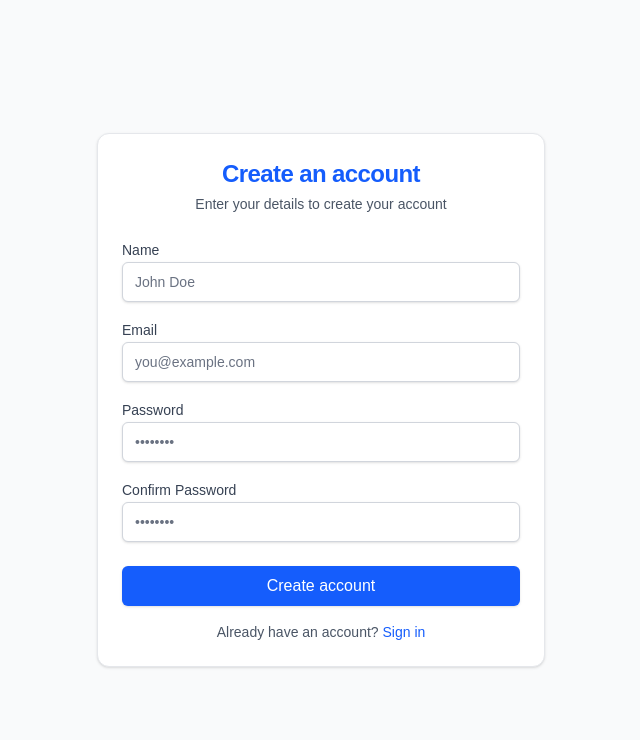
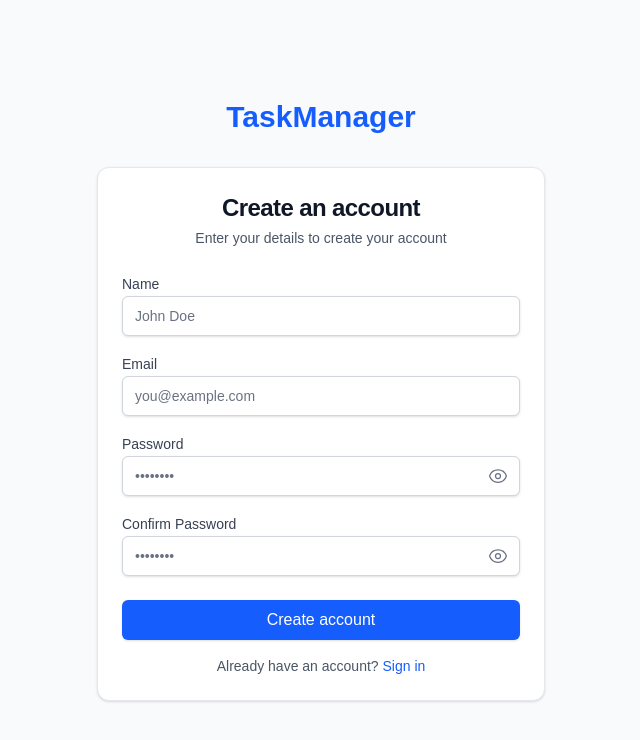
Before and after one commit to InfoDasher/task-manager, a Next.js app: page /register in a window 1280 px wide. Shown: the top 740 px of the page, without its empty margins (319-959 px from the left). Built offline with nearby package versions, Linux system fonts and the light colour scheme.

Commit message:
feat: Add password visibility toggle and app branding to auth pages
- Add eye/eye-slash toggle icons to password fields
- Add TaskManager branding above login/register cards
- Update title color from blue to gray-900 for better hierarchy
- Improve form layout with flex-col for proper alignment

```diff
--- a/src/app/(auth)/login/page.tsx
+++ b/src/app/(auth)/login/page.tsx
@@ -8,10 +8,28 @@
 import { Input } from "@/components/ui/input";
 import { Card, CardContent, CardDescription, CardFooter, CardHeader, CardTitle } from "@/components/ui/card";
 
+function EyeIcon({ className }: { className?: string }) {
+  return (
+    <svg xmlns="http://www.w3.org/2000/svg" fill="none" viewBox="0 0 24 24" strokeWidth={1.5} stroke="currentColor" className={className}>
+      <path strokeLinecap="round" strokeLinejoin="round" d="M2.036 12.322a1.012 1.012 0 0 1 0-.639C3.423 7.51 7.36 4.5 12 4.5c4.638 0 8.573 3.007 9.963 7.178.07.207.07.431 0 .639C20.577 16.49 16.64 19.5 12 19.5c-4.638 0-8.573-3.007-9.963-7.178Z" />
+      <path strokeLinecap="round" strokeLinejoin="round" d="M15 12a3 3 0 1 1-6 0 3 3 0 0 1 6 0Z" />
+    </svg>
+  );
+}
+
+function EyeSlashIcon({ className }: { className?: string }) {
+  return (
+    <svg xmlns="http://www.w3.org/2000/svg" fill="none" viewBox="0 0 24 24" strokeWidth={1.5} stroke="currentColor" className={className}>
+      <path strokeLinecap="round" strokeLinejoin="round" d="M3.98 8.223A10.477 10.477 0 0 0 1.934 12C3.226 16.338 7.244 19.5 12 19.5c.993 0 1.953-.138 2.863-.395M6.228 6.228A10.451 10.451 0 0 1 12 4.5c4.756 0 8.773 3.162 10.065 7.498a10.522 10.522 0 0 1-4.293 5.774M6.228 6.228 3 3m3.228 3.228 3.65 3.65m7.894 7.894L21 21m-3.228-3.228-3.65-3.65m0 0a3 3 0 1 0-4.243-4.243m4.242 4.242L9.88 9.88" />
+    </svg>
+  );
+}
+
 export default function LoginPage() {
   const router = useRouter();
   const [email, setEmail] = useState("");
   const [password, setPassword] = useState("");
+  const [showPassword, setShowPassword] = useState(false);
   const [error, setError] = useState("");
   const [isLoading, setIsLoading] = useState(false);
 
@@ -41,10 +59,15 @@
   };
 
   return (
-    <div className="min-h-screen flex items-center justify-center bg-gray-50 py-12 px-4 sm:px-6 lg:px-8">
+    <div className="min-h-screen flex flex-col items-center justify-center bg-gray-50 py-12 px-4 sm:px-6 lg:px-8">
+      {/* App Branding */}
+      <Link href="/" className="mb-8">
+        <span className="text-3xl font-bold text-blue-600">TaskManager</span>
+      </Link>
+
       <Card className="w-full max-w-md">
         <CardHeader className="space-y-1">
-          <CardTitle className="text-2xl text-center text-blue-600 font-bold">Sign in</CardTitle>
+          <CardTitle className="text-2xl text-center text-gray-900 font-bold">Sign in</CardTitle>
           <CardDescription className="text-center text-gray-600">Enter your email and password to access your account</CardDescription>
         </CardHeader>
         <form onSubmit={handleSubmit}>
@@ -60,7 +83,26 @@
               <label htmlFor="password" className="text-sm font-medium text-gray-700">
                 Password
               </label>
-              <Input id="password" type="password" placeholder="••••••••" value={password} onChange={(e) => setPassword(e.target.value)} required autoComplete="current-password" />
+              <div className="relative">
+                <Input
+                  id="password"
+                  type={showPassword ? "text" : "password"}
+                  placeholder="••••••••"
+                  value={password}
+                  onChange={(e) => setPassword(e.target.value)}
+                  required
+                  autoComplete="current-password"
+                  className="pr-10"
+                />
+                <button
+                  type="button"
+                  onClick={() => setShowPassword(!showPassword)}
+                  className="absolute right-3 top-1/2 -translate-y-1/2 text-gray-500 hover:text-gray-700 focus:outline-none"
+                  tabIndex={-1}
+                >
+                  {showPassword ? <EyeSlashIcon className="h-5 w-5" /> : <EyeIcon className="h-5 w-5" />}
+                </button>
+              </div>
             </div>
           </CardContent>
           <CardFooter className="flex flex-col space-y-4">
--- a/src/app/(auth)/register/page.tsx
+++ b/src/app/(auth)/register/page.tsx
@@ -8,12 +8,31 @@
 import { Input } from "@/components/ui/input";
 import { Card, CardContent, CardDescription, CardFooter, CardHeader, CardTitle } from "@/components/ui/card";
 
+function EyeIcon({ className }: { className?: string }) {
+  return (
+    <svg xmlns="http://www.w3.org/2000/svg" fill="none" viewBox="0 0 24 24" strokeWidth={1.5} stroke="currentColor" className={className}>
+      <path strokeLinecap="round" strokeLinejoin="round" d="M2.036 12.322a1.012 1.012 0 0 1 0-.639C3.423 7.51 7.36 4.5 12 4.5c4.638 0 8.573 3.007 9.963 7.178.07.207.07.431 0 .639C20.577 16.49 16.64 19.5 12 19.5c-4.638 0-8.573-3.007-9.963-7.178Z" />
+      <path strokeLinecap="round" strokeLinejoin="round" d="M15 12a3 3 0 1 1-6 0 3 3 0 0 1 6 0Z" />
+    </svg>
+  );
+}
+
+function EyeSlashIcon({ className }: { className?: string }) {
+  return (
+    <svg xmlns="http://www.w3.org/2000/svg" fill="none" viewBox="0 0 24 24" strokeWidth={1.5} stroke="currentColor" className={className}>
+      <path strokeLinecap="round" strokeLinejoin="round" d="M3.98 8.223A10.477 10.477 0 0 0 1.934 12C3.226 16.338 7.244 19.5 12 19.5c.993 0 1.953-.138 2.863-.395M6.228 6.228A10.451 10.451 0 0 1 12 4.5c4.756 0 8.773 3.162 10.065 7.498a10.522 10.522 0 0 1-4.293 5.774M6.228 6.228 3 3m3.228 3.228 3.65 3.65m7.894 7.894L21 21m-3.228-3.228-3.65-3.65m0 0a3 3 0 1 0-4.243-4.243m4.242 4.242L9.88 9.88" />
+    </svg>
+  );
+}
+
 export default function RegisterPage() {
   const router = useRouter();
   const [name, setName] = useState("");
   const [email, setEmail] = useState("");
   const [password, setPassword] = useState("");
   const [confirmPassword, setConfirmPassword] = useState("");
+  const [showPassword, setShowPassword] = useState(false);
+  const [showConfirmPassword, setShowConfirmPassword] = useState(false);
   const [error, setError] = useState("");
   const [fieldErrors, setFieldErrors] = useState<Record<string, string[]>>({});
   const [isLoading, setIsLoading] = useState(false);
@@ -69,10 +88,15 @@
   };
 
   return (
-    <div className="min-h-screen flex items-center justify-center bg-gray-50 py-12 px-4 sm:px-6 lg:px-8">
+    <div className="min-h-screen flex flex-col items-center justify-center bg-gray-50 py-12 px-4 sm:px-6 lg:px-8">
+      {/* App Branding */}
+      <Link href="/" className="mb-8">
+        <span className="text-3xl font-bold text-blue-600">TaskManager</span>
+      </Link>
+
       <Card className="w-full max-w-md">
         <CardHeader className="space-y-1">
-          <CardTitle className="text-2xl text-center text-blue-600 font-bold">Create an account</CardTitle>
+          <CardTitle className="text-2xl text-center text-gray-900 font-bold">Create an account</CardTitle>
           <CardDescription className="text-center text-gray-600">Enter your details to create your account</CardDescription>
         </CardHeader>
         <form onSubmit={handleSubmit}>
@@ -94,22 +118,52 @@
               <label htmlFor="password" className="text-sm font-medium text-gray-700">
                 Password
               </label>
+              <div className="relative">
                 <Input
                   id="password"
-                type="password"
+                  type={showPassword ? "text" : "password"}
                   placeholder="••••••••"
                   value={password}
                   onChange={(e) => setPassword(e.target.value)}
                   required
                   error={fieldErrors.password?.[0]}
                   autoComplete="new-password"
+                  className="pr-10"
                 />
+                <button
+                  type="button"
+                  onClick={() => setShowPassword(!showPassword)}
+                  className="absolute right-3 top-1/2 -translate-y-1/2 text-gray-500 hover:text-gray-700 focus:outline-none"
+                  tabIndex={-1}
+                >
+                  {showPassword ? <EyeSlashIcon className="h-5 w-5" /> : <EyeIcon className="h-5 w-5" />}
+                </button>
+              </div>
             </div>
             <div className="space-y-2">
               <label htmlFor="confirmPassword" className="text-sm font-medium text-gray-700">
                 Confirm Password
               </label>
-              <Input id="confirmPassword" type="password" placeholder="••••••••" value={confirmPassword} onChange={(e) => setConfirmPassword(e.target.value)} required autoComplete="new-password" />
+              <div className="relative">
+                <Input
+                  id="confirmPassword"
+                  type={showConfirmPassword ? "text" : "password"}
+                  placeholder="••••••••"
+                  value={confirmPassword}
+                  onChange={(e) => setConfirmPassword(e.target.value)}
+                  required
+                  autoComplete="new-password"
+                  className="pr-10"
+                />
+                <button
+                  type="button"
+                  onClick={() => setShowConfirmPassword(!showConfirmPassword)}
+                  className="absolute right-3 top-1/2 -translate-y-1/2 text-gray-500 hover:text-gray-700 focus:outline-none"
+                  tabIndex={-1}
+                >
+                  {showConfirmPassword ? <EyeSlashIcon className="h-5 w-5" /> : <EyeIcon className="h-5 w-5" />}
+                </button>
+              </div>
             </div>
           </CardContent>
           <CardFooter className="flex flex-col space-y-4">
--- a/src/app/(dashboard)/dashboard/projects/[id]/page.tsx
+++ b/src/app/(dashboard)/dashboard/projects/[id]/page.tsx
@@ -248,9 +248,7 @@
       </Card>
 
       {/* Tasks List Header */}
-      {project.tasks.length > 0 && (
-        <h3 className="text-lg font-semibold text-gray-900">Tasks</h3>
-      )}
+      {project.tasks.length > 0 && <h3 className="text-lg font-semibold text-gray-900">Tasks</h3>}
 
       {/* New Task Form */}
       {showNewTask && (
```
Lines whose indentation alone changed are shown as unchanged.
